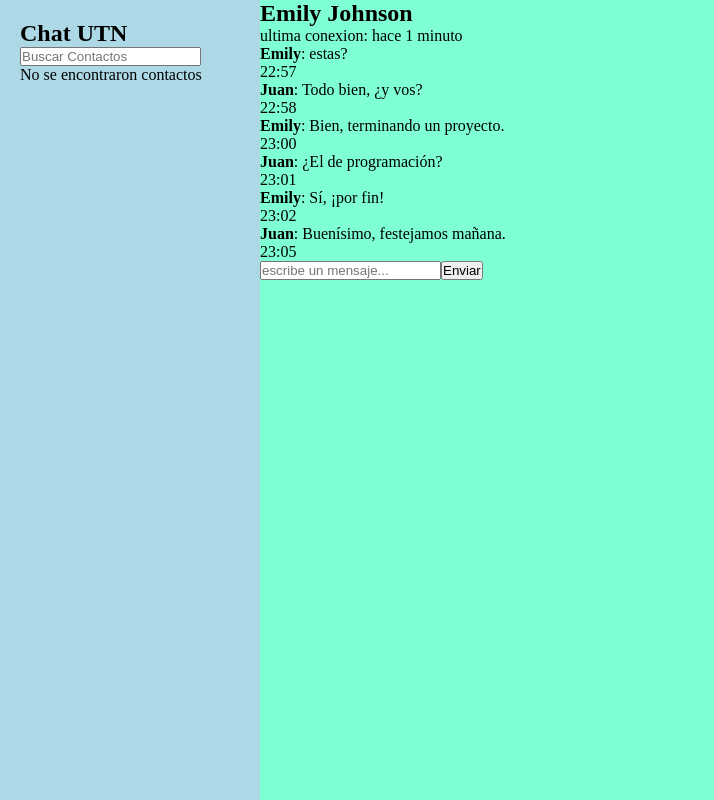
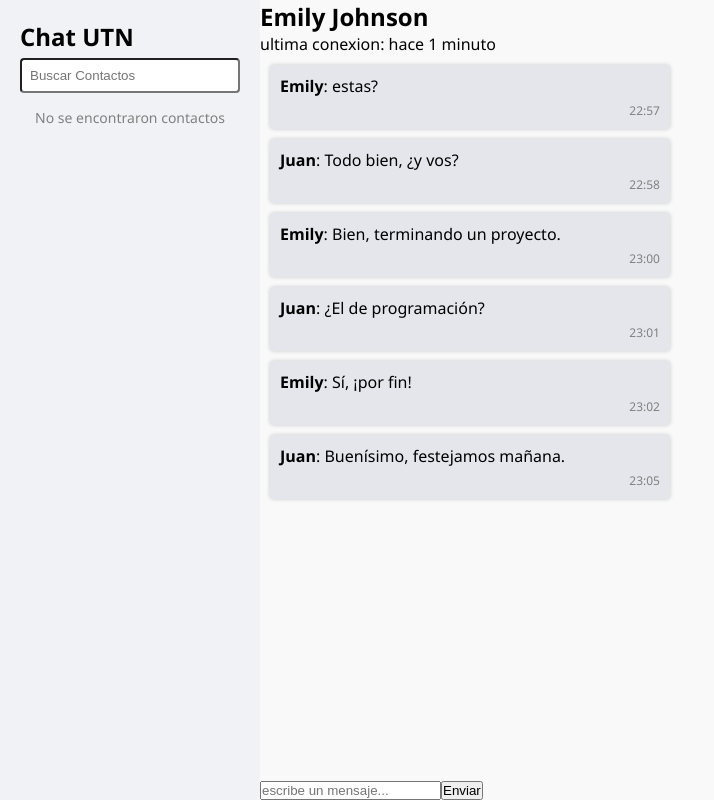
Before and after one commit to Matiasalvarez97/Proyecto-Final, a React (Vite) app: page / in a window 1280 px wide. Shown: the whole page, without its empty margins (0-714 px from the left). Built offline with nearby package versions, Linux system fonts and the light colour scheme; no server answers.

Commit message:
style: Se estilo aside y chat body

```diff
--- a/src/assets/components/Aside.jsx
+++ b/src/assets/components/Aside.jsx
@@ -29,17 +29,19 @@ const Aside = () => {
   return (
         <aside>
             <h1>Chat UTN</h1>
-            <input type="search" placeholder="Buscar Contactos" onChange={handleChange}/>
+            <input className="search" type="search" placeholder="Buscar Contactos" onChange={handleChange}/>
             {
-                filteredUsers.length === 0 && <p>No se encontraron contactos</p>
+                filteredUsers.length === 0 && <p className="not-found-text">No se encontraron contactos</p>
             }
             <ul>
                 {
                    filteredUsers.map ((user) => (
                     <li key={user.id}>
                         <img src={user.image} alt="foto de perfil" />
-                        <div>{user.firstName} {user.lastName}</div>
-                    <small>{user.address.country}</small>
+                        <div>{user.firstName} {user.lastName}
+                        <small>{user.address.country}</small>
+                        </div>
+
                     </li>
 
                    )
--- a/src/assets/components/Chat.jsx
+++ b/src/assets/components/Chat.jsx
@@ -28,7 +28,7 @@ const Chat = () => {
         setText("")
     }
     return (
-    <section>
+    <section className="chat">
         <header>
             <h2>Emily Johnson</h2>
             <p>ultima conexion: hace 1 minuto</p>
--- a/src/assets/styles/main.css
+++ b/src/assets/styles/main.css
@@ -6,23 +6,97 @@
 
 .app{
     height: 100vh;
-    background-color: aquamarine;
     display: flex;
+    font-family: 'Segoe UI', Tahoma, Geneva, Verdana, sans-serif ;
+    background-color: #f9f9f9;
 }
 
 aside{
-    background-color: lightblue;
+    background-color: #f0f2f5;
     width: 260px;
     padding: 20px;
     overflow-y: scroll;
-        }
+    }
 section{
     flex: 1;
 }
+aside h1{
+margin-bottom: 5px;
+}
+.search{
+    padding: 8px;
+    margin-bottom: 15px;
+    width: 100%;
+    display: block;
+    border-radius: 4px;
+    border:1 px solid #ccc;
+}
+.not-found-text{
+    font-size: 14px;
+    text-align: center;
+    color: grey;
+}
+ul{
+    list-style: none;
+}
 li{
-    background-color: blue;
-    margin: 10px;
+     margin: 10px;
+     display: flex;
+     border-radius: 4px;
+     border-bottom: 3px solid #ddd;
+     padding: 10px;
+     cursor: pointer;
+     gap: 10px;
+}
+li:hover{
+background-color: #e6e6e6;
+}
+li img{
+    width: 40px;
+    border-radius: 50%;
 }
 li small{
     display: block;
+    color: gray
 }
+.chat {
+    display: flex;
+    flex-direction: column;
+}
+.chay header{
+    border-bottom: 1px soliced #ccc;
+    padding: 15px;
+    background-color: #fafafa;
+}
+.chat-body{
+    flex: 1;
+    overflow-y: auto;
+    display:flex;
+    flex-direction: column;
+    gap: 10px;
+    padding: 10px;
+}
+.message{
+    background-color: yellow;
+    max-width: 400px;
+    padding: 10px;
+    border-radius: 4px;
+    box-shadow: 0px 0px 4px rgba(0, 0, 0, 0.192);
+    word-wrap: break-word;
+    background-color: #e4e6eb;
+}
+.message .timestamp{
+    color: grey;
+    font-size: 12px;
+    text-align: end;
+    margin-top: 5px;
+}
+.chat-input{
+    padding: 10px;
+    display: flex;
+    gap: 10px;
+}
+.chat-input input{
+    flex: 1;
+
+}
```
